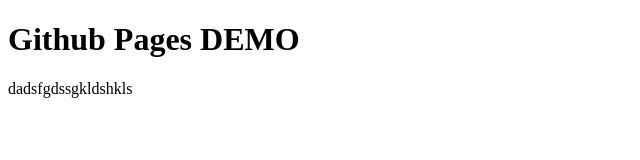
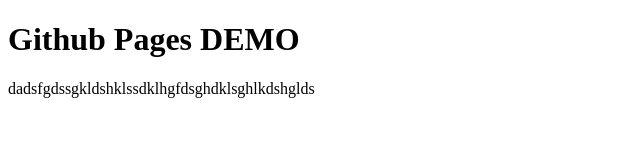
Before and after one commit to kimiz724/web_workshop_demo, a plain HTML site: page index.html in a window 1280 px wide. Shown: the whole page, without its empty margins (0-640 px from the left). Drawn offline with Linux system fonts and the light colour scheme.

Commit message:
asfasgdsg

```diff
--- a/index.html
+++ b/index.html
@@ -7,6 +7,6 @@
 
   <body>
     <h1>Github Pages DEMO</h1>
-    <p>dadsfgdssgkldshkls</p>
+    <p>dadsfgdssgkldshklssdklhgfdsghdklsghlkdshglds</p>
   </body>
 </html>
```
